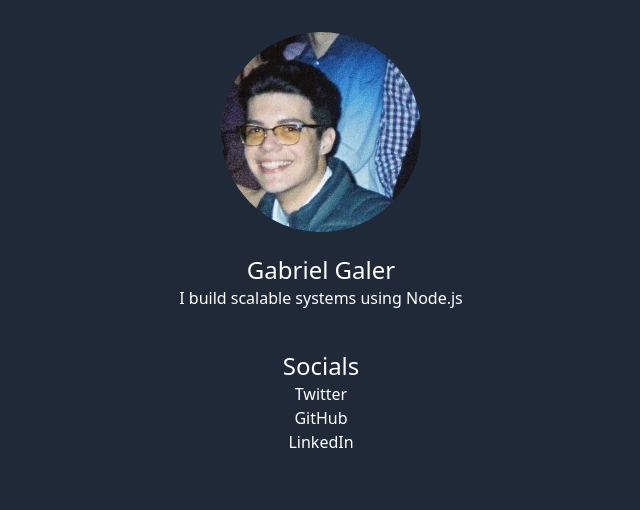
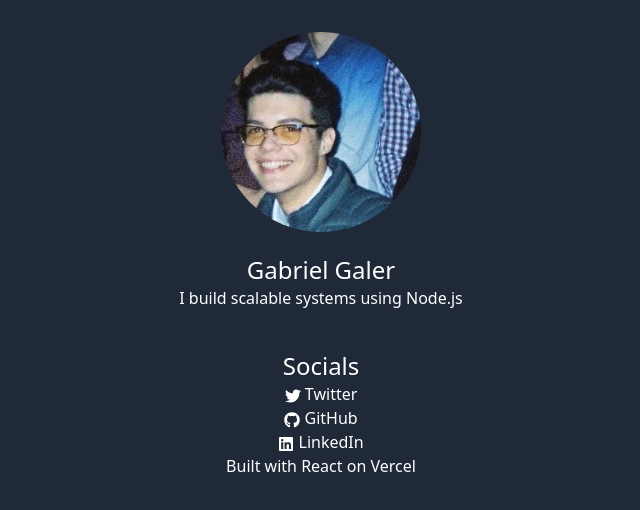
Before and after one commit to galer7/portfolio-old, a Next.js app: page / in a window 1280 px wide. Shown: the top 510 px of the page, without its empty margins (319-959 px from the left). Built offline with nearby package versions, Linux system fonts and the light colour scheme.

Commit message:
Add icons

```diff
--- a/package.json
+++ b/package.json
@@ -14,6 +14,7 @@
     "next-contentlayer": "^0.2.6",
     "react": "18.1.0",
     "react-dom": "18.1.0",
+    "react-icons": "^4.4.0",
     "react-query": "^3.39.1",
     "zod": "^3.17.3"
   },
--- a/src/pages/about.tsx
+++ /dev/null
@@ -1,19 +0,0 @@
-import type { NextPage } from "next";
-import Image from "next/image";
-
-const AboutPage: NextPage = () => {
-  return (
-    <div>
-      <Image
-        src="/pfp.webp"
-        alt="Me"
-        width={200}
-        height={200}
-        style={{ borderRadius: "50%" }}
-      />
-      <h2 style={{ alignSelf: "center" }}>{"That's me!"}</h2>
-    </div>
-  );
-};
-
-export default AboutPage;
--- a/src/pages/index.tsx
+++ b/src/pages/index.tsx
@@ -1,5 +1,6 @@
 import type { NextPage } from "next";
 import Image from "next/image";
+import { FaLinkedin, FaGithub, FaTwitter } from "react-icons/fa";
 
 const Home: NextPage = () => {
   return (
@@ -13,14 +14,33 @@ const Home: NextPage = () => {
           className="rounded-full"
         />
       </div>
+
       <h1>Gabriel Galer</h1>
       <h4>I build scalable systems using Node.js</h4>
+
       <h1 className="mt-10">Socials</h1>
       <ul>
-        <li>Twitter</li>
-        <li>GitHub</li>
-        <li>LinkedIn</li>
+        <li>
+          <FaTwitter className="inline" /> Twitter
+        </li>
+        <li>
+          <FaGithub className="inline" /> GitHub
+        </li>
+        <li>
+          <FaLinkedin className="inline" /> LinkedIn
+        </li>
       </ul>
+
+      <p class="details">
+        Built with{" "}
+        <a target="_blank" href="https://nextjs.org">
+          React
+        </a>{" "}
+        on{" "}
+        <a target="_blank" href="https://vercel.com">
+          Vercel
+        </a>
+      </p>
     </main>
   );
 };
```
